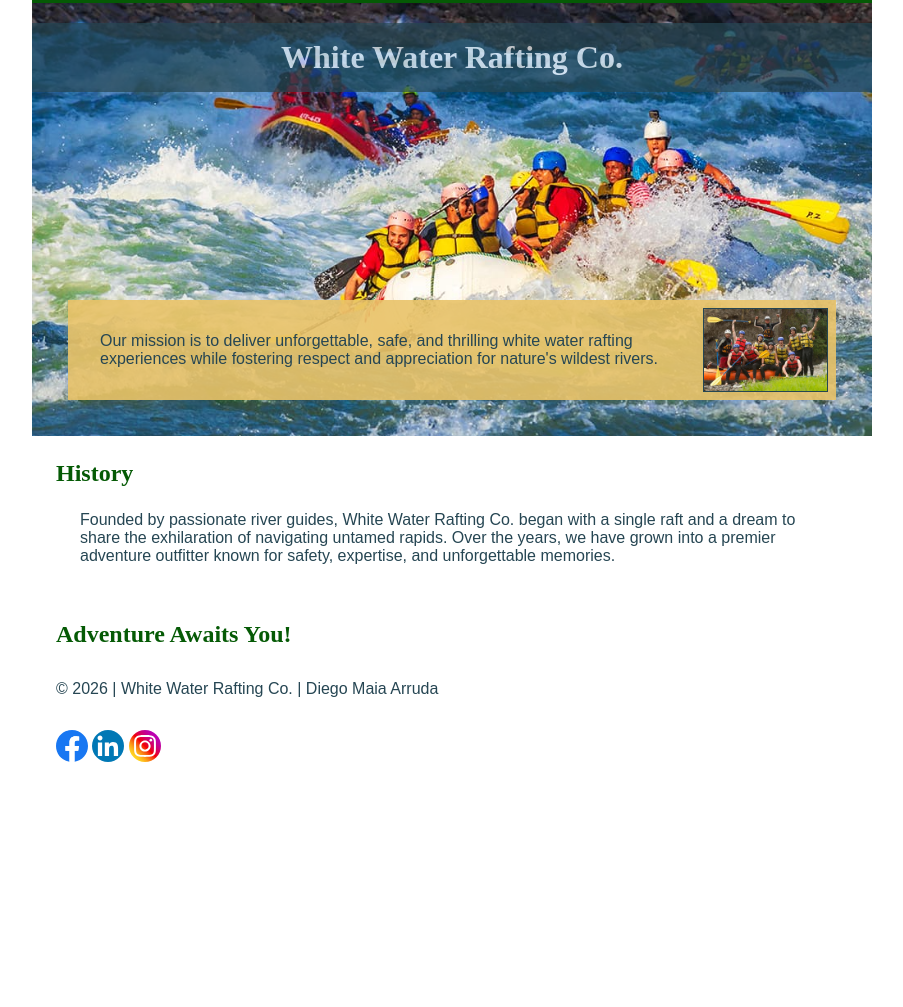
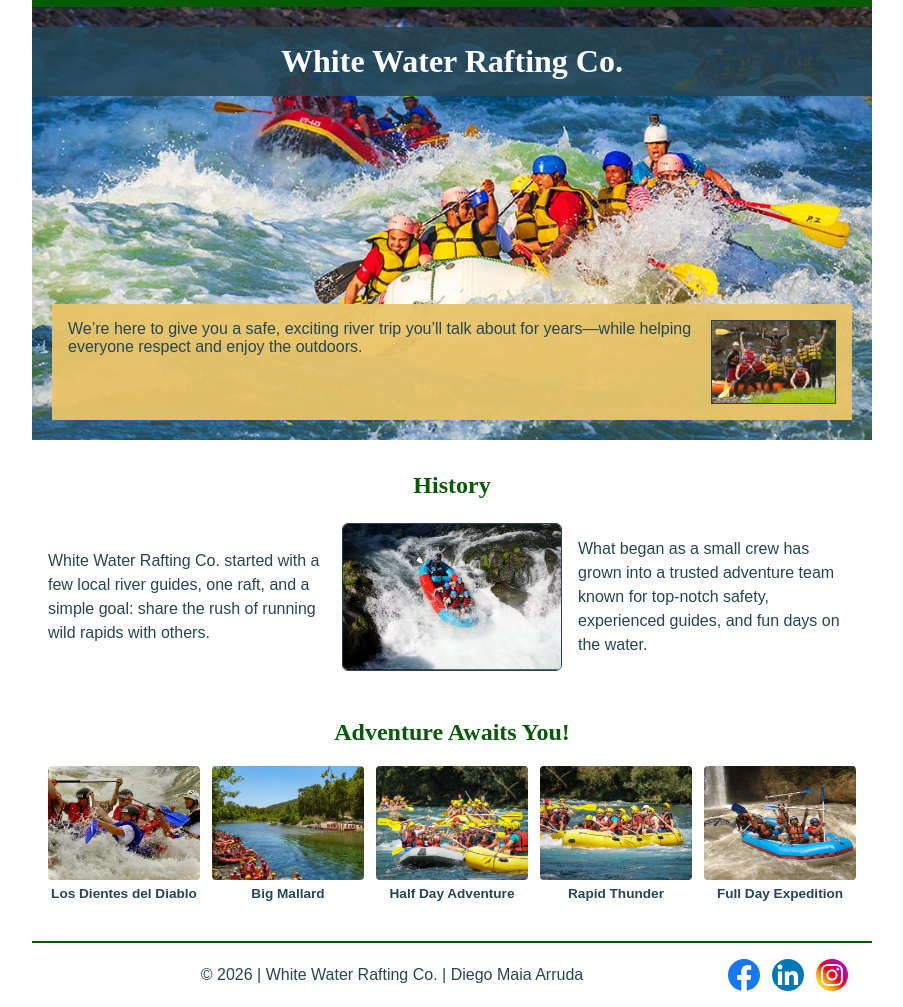
Before and after one commit to eng-diegoarruda/wdd130, a plain HTML site: page wwr/about.html in a window 1280 px wide. Shown: the part 96-1103 px from the top of the page, without its empty margins (188-1091 px from the left). Before the commit the page ends 886 px from the top, so only its background shows below. Drawn offline with Linux system fonts and the light colour scheme.

Commit message:
It's done

```diff
--- a/wwr/about.html
+++ b/wwr/about.html
@@ -5,7 +5,7 @@
     <meta charset="UTF-8">
     <meta name="viewport" content="width=device-width, initial-scale=1.0">
     <title>About Us | White Water Rafting Co.</title>
-    <meta name="description" content="Learn about the history, mission, and exciting white water rafting adventures offered by our company.">
+    <meta name="description" content="Learn about the history, mission, and white water rafting trips offered by White Water Rafting Co.">
     <meta name="author" content="Diego Maia Arruda">
     <link rel="stylesheet" href="styles/rafting.css">
 </head>
@@ -27,17 +27,39 @@
             <h1>White Water Rafting Co.</h1>
             <article>
                 <img src="images/happy-client.jpg" alt="Happy rafting customers enjoying the river">
-                <p>Our mission is to deliver unforgettable, safe, and thrilling white water rafting experiences while fostering respect and appreciation for nature's wildest rivers.</p>
+                <p>We’re here to give you a safe, exciting river trip you’ll talk about for years—while helping everyone respect and enjoy the outdoors.</p>
             </article>
         </div>
 
-        <section>
+        <section class="history">
             <h2>History</h2>
-            <p>Founded by passionate river guides, White Water Rafting Co. began with a single raft and a dream to share the exhilaration of navigating untamed rapids. Over the years, we have grown into a premier adventure outfitter known for safety, expertise, and unforgettable memories.</p>
+            <p>White Water Rafting Co. started with a few local river guides, one raft, and a simple goal: share the rush of running wild rapids with others.</p>
+            <img src="images/history.jpg" alt="Historic rafting expedition on white water">
+            <p>What began as a small crew has grown into a trusted adventure team known for top-notch safety, experienced guides, and fun days on the water.</p>
         </section>
 
-        <section>
+        <section class="adventures">
             <h2>Adventure Awaits You!</h2>
+            <figure>
+                <img src="images/rafting1.jpg" alt="Los Dientes del Diablo rapid">
+                <figcaption>Los Dientes del Diablo</figcaption>
+            </figure>
+            <figure>
+                <img src="images/rafting2.jpg" alt="Big Mallard rapid">
+                <figcaption>Big Mallard</figcaption>
+            </figure>
+            <figure>
+                <img src="images/rafting3.jpg" alt="Half Day Adventure">
+                <figcaption>Half Day Adventure</figcaption>
+            </figure>
+            <figure>
+                <img src="images/rafting4.jpg" alt="Rapid Thunder Canyon">
+                <figcaption>Rapid Thunder</figcaption>
+            </figure>
+            <figure>
+                <img src="images/rafting5.jpg" alt="Full Day Wilderness Expedition">
+                <figcaption>Full Day Expedition</figcaption>
+            </figure>
         </section>
     </main>
 
--- a/wwr/styles/rafting.css
+++ b/wwr/styles/rafting.css
@@ -23,13 +23,14 @@ header, main, footer {
     margin: 0 auto;
 }
 
+/* Header com CSS Grid e Nav com CSS Flex */
 header {
     background-color: var(--primary-color);
     color: var(--accent2-color);
-    display: flex;
+    display: grid;
+    grid-template-columns: 150px 1fr;
     align-items: center;
-    justify-content: space-between;
-    padding: 10px 20px;
+    padding: 12px 24px;
 }
 
 header img {
@@ -38,11 +39,18 @@ header img {
     border-radius: 8px;
 }
 
+header nav {
+    display: flex;
+    justify-content: space-around;
+    align-items: center;
+}
+
 header nav a {
     color: #fff;
     text-decoration: none;
-    padding: 10px 15px;
+    padding: 10px 16px;
     font-weight: bold;
+    font-size: 1.05rem;
 }
 
 header nav a:hover {
@@ -54,18 +62,9 @@ h1, h2 {
     color: var(--primary-color);
 }
 
-nav, p, section, article {
-    margin: 16px;
+p, section, article {
+    margin: 16px 0;
     padding: 8px;
-}
-
-.socialmedia a {
-    text-decoration: none;
-}
-
-.socialmedia img {
-    width: 32px;
-    height: auto;
 }
 
 /* Hero Section & Overlays */
@@ -85,8 +84,7 @@ nav, p, section, article {
     width: 100%;
     padding: 16px;
     text-align: center;
-    opacity: 0.7;
-    background-color: var(--accent1-color);
+    background-color: rgba(38, 70, 83, 0.85);
     color: #fff;
 }
 
@@ -95,13 +93,115 @@ nav, p, section, article {
     bottom: 20px;
     left: 20px;
     right: 20px;
-    background-color: rgba(233, 196, 106, 0.9);
+    margin: 0;
+    padding: 16px;
+    background-color: rgba(233, 196, 106, 0.95);
     color: var(--accent1-color);
+}
+
+.hero article p {
+    margin: 0;
+    padding: 0;
 }
 
 .hero article img {
     float: right;
     width: 125px;
-    margin-left: 12px;
+    margin-left: 16px;
     border: 1px solid var(--accent1-color);
 }
+
+/* Seção History em 3 colunas (Texto - Imagem - Texto) */
+.history {
+    display: grid;
+    grid-template-columns: 1fr 220px 1fr;
+    gap: 16px;
+    align-items: center;
+    padding: 16px;
+}
+
+.history h2 {
+    grid-column: 1 / -1;
+    text-align: center;
+    margin-bottom: 8px;
+}
+
+.history p {
+    margin: 0;
+    padding: 0;
+    line-height: 1.5;
+}
+
+.history img {
+    width: 100%;
+    height: auto;
+    border-radius: 6px;
+    border: 1px solid var(--accent1-color);
+}
+
+/* Seção Adventures com 5 imagens lado a lado */
+.adventures {
+    display: grid;
+    grid-template-columns: repeat(5, 1fr);
+    gap: 12px;
+    padding: 16px;
+}
+
+.adventures h2 {
+    grid-column: 1 / -1;
+    text-align: center;
+    margin-bottom: 8px;
+}
+
+.adventures figure {
+    margin: 0;
+    text-align: center;
+}
+
+.adventures img {
+    width: 100%;
+    aspect-ratio: 4 / 3;
+    object-fit: cover;
+    border-radius: 4px;
+    display: block;
+}
+
+.adventures figcaption {
+    margin-top: 6px;
+    font-size: 0.85rem;
+    font-weight: bold;
+    color: var(--accent1-color);
+}
+
+/* Footer com ícones sociais à direita */
+footer {
+    display: grid;
+    grid-template-columns: 1fr auto;
+    align-items: center;
+    border-top: 2px solid var(--primary-color);
+    margin-top: 24px;
+    padding: 16px 24px;
+}
+
+footer p {
+    margin: 0;
+    padding: 0;
+    text-align: center;
+}
+
+.socialmedia {
+    display: flex;
+    justify-content: flex-end;
+    align-items: center;
+    gap: 12px;
+}
+
+.socialmedia a {
+    text-decoration: none;
+}
+
+.socialmedia img {
+    width: 32px;
+    height: auto;
+    display: block;
+}
```
Also changed, not shown: wwr/images/history.jpg (added), wwr/images/rafting1.jpg (added), wwr/images/rafting2.jpg (added), wwr/images/rafting3.jpg (added), wwr/images/rafting4.jpg (added), wwr/images/rafting5.jpg (added).
